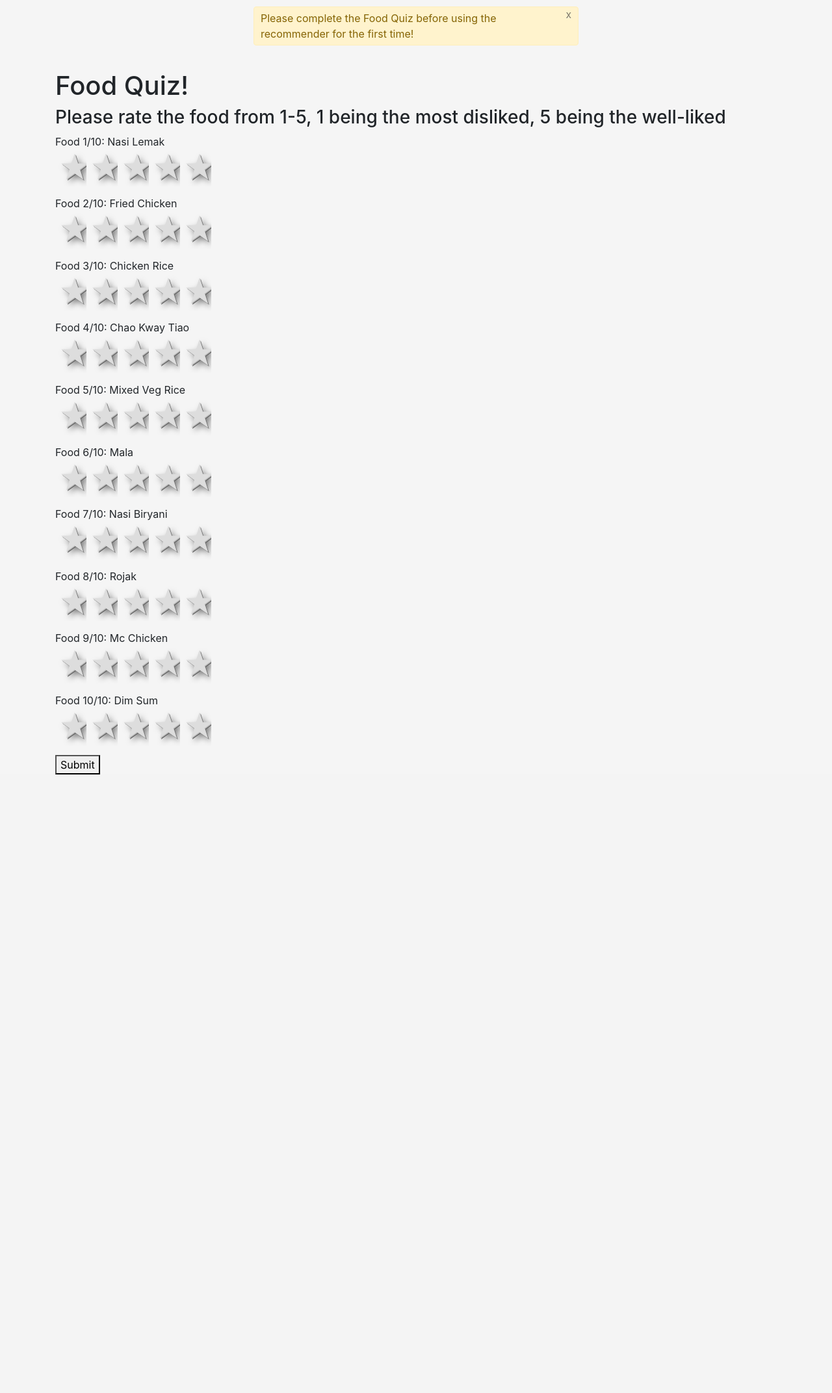
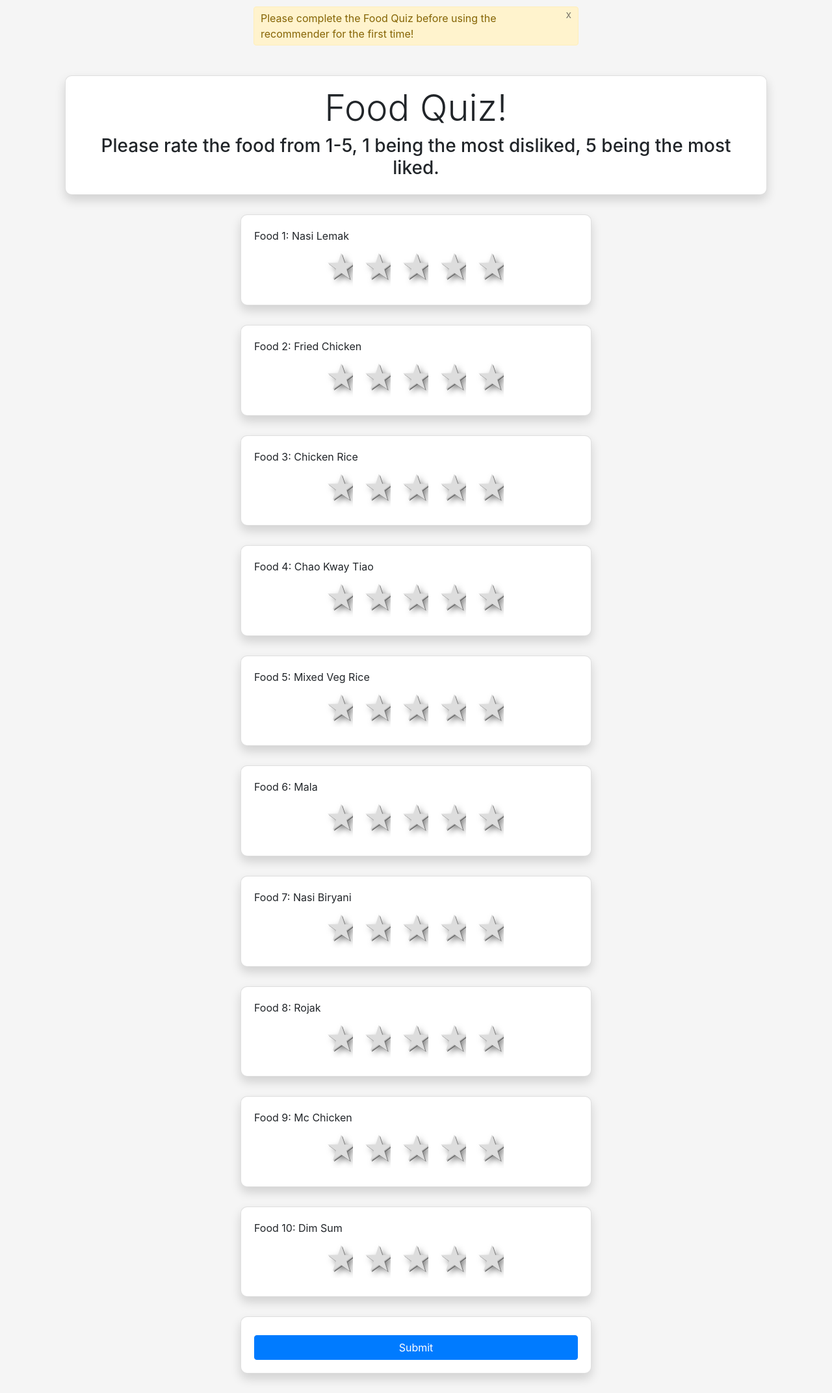
Before and after one commit to zxchen92/FYP, a Django app: page /foodquiz in a window 1280 px wide. Shown: the part 56-2200 px from the top of the page at 65% size. Before the commit the page ends 1248 px from the top, so only its background shows below. Run offline with Django 4.2, Linux system fonts and the light colour scheme; a user stored in the database is signed in; data comes from the database, SQL or seed files in the repository; some libraries are stand-ins or nearby versions.

Commit message:
Update foodquiz.html

```diff
--- a/Homepage/templates/foodquiz.html
+++ b/Homepage/templates/foodquiz.html
@@ -1,14 +1,39 @@
 {% extends 'base.html' %}
 {% block content %}
 
-<h1>Food Quiz!</h1>
+<style>
+    .card {
+      border-radius: 10px;
+      margin-bottom: 30px;
+    }
+    .star-rating {
+        display: flex;
+        justify-content: center;
+    }
+    .star-rating label {
+        margin-right: 10px;
+    }
+    .submit-btn {
+      margin-top: 20px;
+      margin-bottom: 20px;
+    }
+</style>
 
-<h3>Please rate the food from 1-5, 1 being the most disliked, 5 being the well-liked</h3>
+<div class="container d-flex justify-content-center mt-2">
+    <div class="card p-3 shadow">
+      <h1 class="text-center display-4">Food Quiz!</h1>
+      <h3 class="text-center display-10">Please rate the food from 1-5, 1 being the most disliked, 5 being the most liked.</h3>
+    </div>
+  </div>
 
-<form action="{% url 'foodquiz' %}" method="post" id="rating-form">
-{% csrf_token %}
+  <div class="row justify-content-center">
+    <div class="col-lg-6 col-md-8 col-sm-10">
+      <div class="row">
         {% for food in foodQuizList %}
-        <div> Food {{ forloop.counter }}/10: {{food}} </div>
+        <div class="col rating-card">
+          <div class="card shadow">
+            <div class="card-body">
+              <div class="mb-2">Food {{ forloop.counter }}: {{ food }}</div>
               <div class="star-rating">
                 <input type="radio" id="rating-5-{{ forloop.counter }}" name="rating-{{ forloop.counter }}" value="5">
                 <label for="rating-5-{{ forloop.counter }}">5</label>
@@ -22,10 +47,25 @@
                 <label for="rating-1-{{ forloop.counter }}">1</label>
               </div>
               <input type="hidden" id="food-{{ forloop.counter }}" name="food-{{ forloop.counter }}" value="{{ food }}">
+            </div>
+          </div>
+        </div>
         {% endfor %}
-    <br>
-    <button type="submit">Submit</button>
+      </div>
+      <div class="row">
+        <div class="col">
+          <div class="card shadow">
+            <div class="card-body">
+              <form action="{% url 'foodquiz' %}" method="post" id="rating-form">
+                {% csrf_token %}
+                <button type="submit" class="btn btn-primary w-100 mt-2">Submit</button>
               </form>
+            </div>
+          </div>
+        </div>
+      </div>
+    </div>
+  </div>
 
 <script>
 
```
Lines whose indentation alone changed are shown as unchanged.
